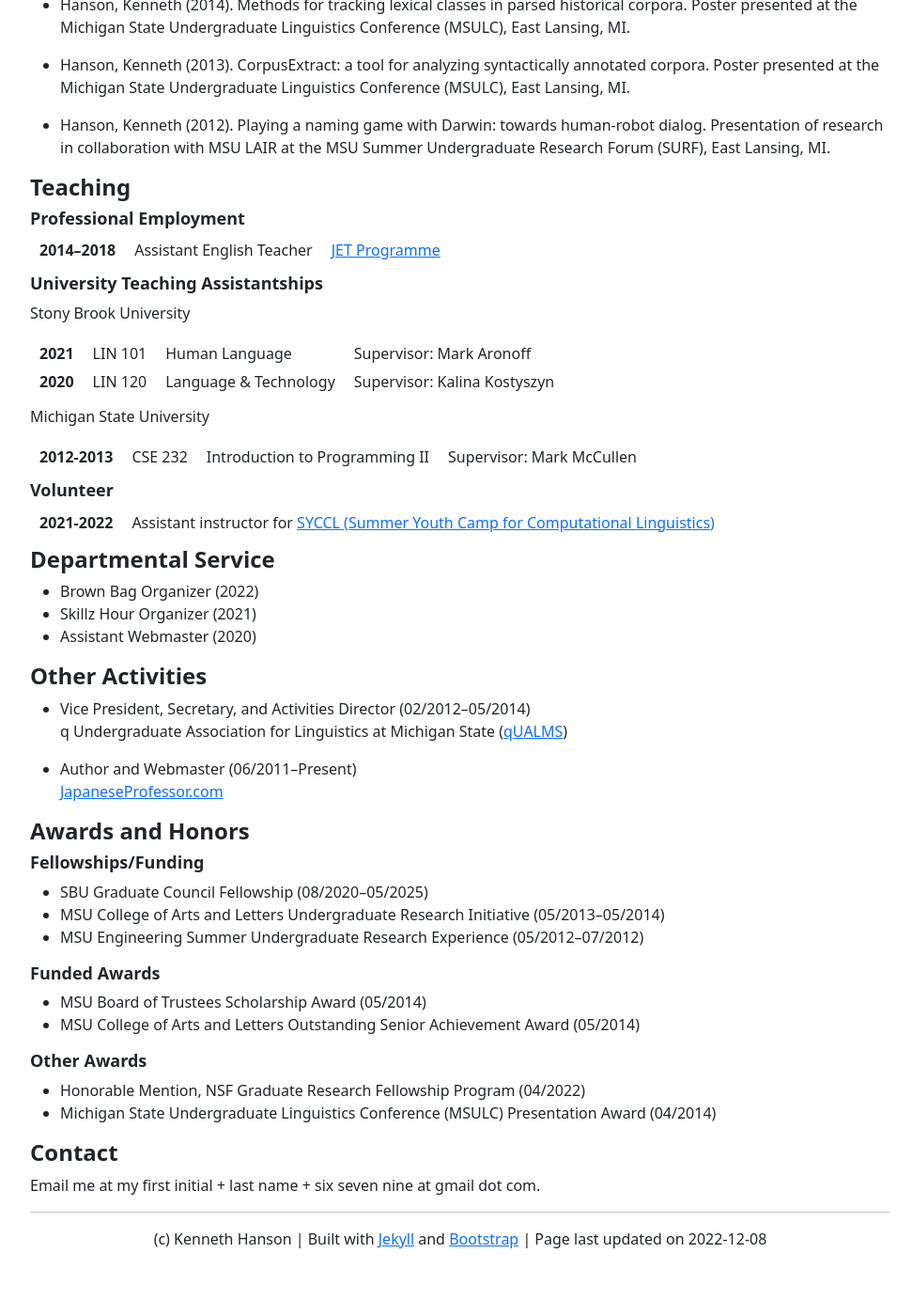
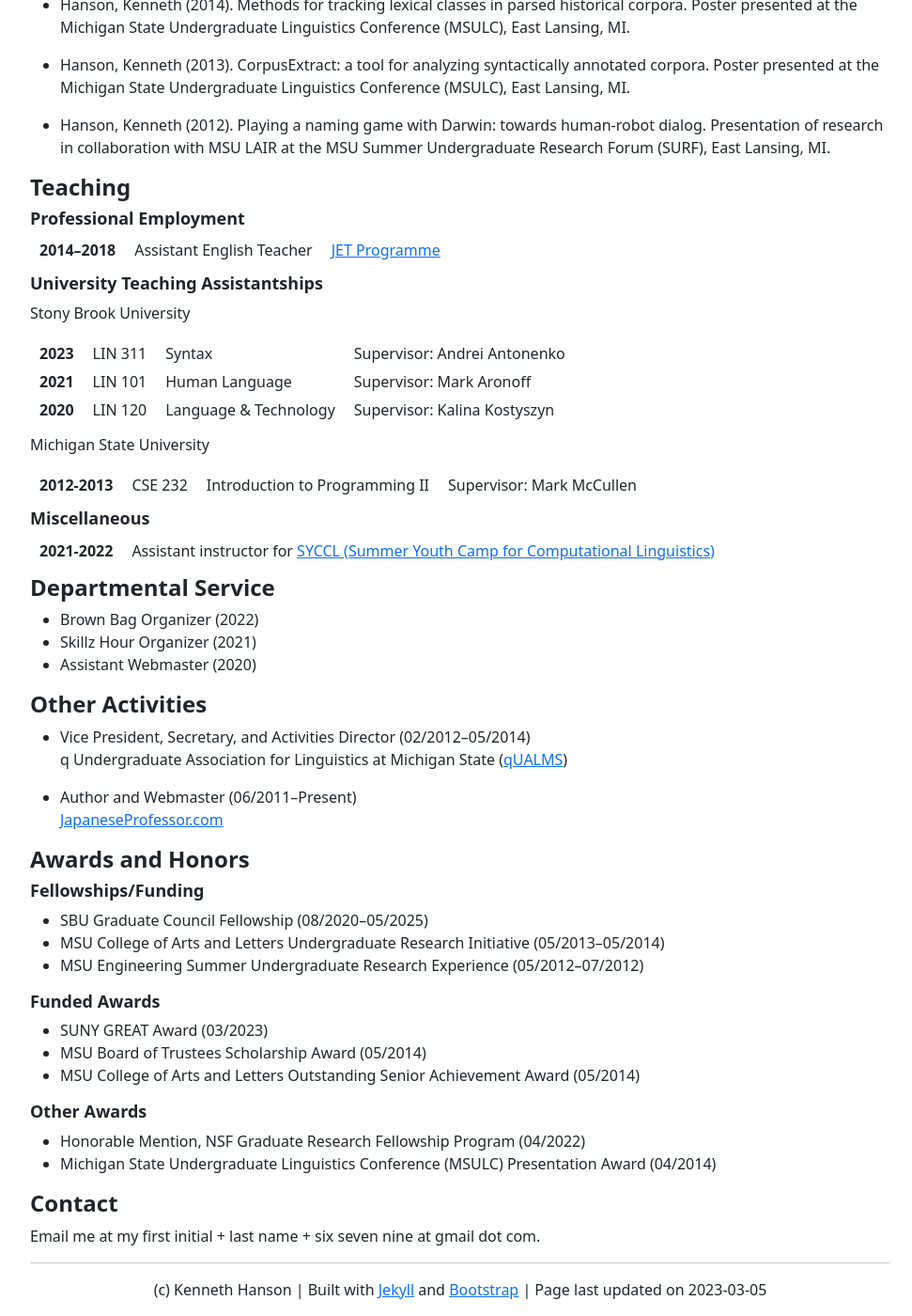
Before and after one commit to khanson679/khanson679.github.io, a Jekyll site: the page built from index.md, in a window 1280 px wide and 1400 px high, scrolled down 847 px. Shown: the whole window at 94% size, without its empty margins (150-1121 px from the left). Built offline with Jekyll 4.4.1, drawn with Linux system fonts in a browser that asks for light colours; before the commit the page ends 2193 px from its top, so only the background shows below that.

Commit message:
Update CV items.

```diff
--- a/index.md
+++ b/index.md
@@ -1,7 +1,7 @@
 ---
 title: About
 layout: default
-date: 2022-12-08
+date: 2023-03-05
 ---
 
 # Kenneth Hanson
@@ -51,6 +51,7 @@ CT.
 
 Stony Brook University
 
+| **2023** | LIN 311 | Syntax | Supervisor: Andrei Antonenko |
 | **2021** | LIN 101 | Human Language | Supervisor: Mark Aronoff |
 | **2020** | LIN 120 | Language & Technology | Supervisor: Kalina Kostyszyn |
 
@@ -58,7 +59,7 @@ Michigan State University
 
 | **2012-2013** | CSE 232 | Introduction to Programming II | Supervisor: Mark McCullen |
 
-### Volunteer
+### Miscellaneous
 
 | **2021-2022** | Assistant instructor for [SYCCL (Summer Youth Camp for Computational Linguistics)][syccl] |
 
@@ -89,6 +90,7 @@ Michigan State University
 
 ### Funded Awards
 
+* SUNY GREAT Award (03/2023)
 * MSU Board of Trustees Scholarship Award (05/2014)
 * MSU College of Arts and Letters Outstanding Senior Achievement Award (05/2014)
 
```
